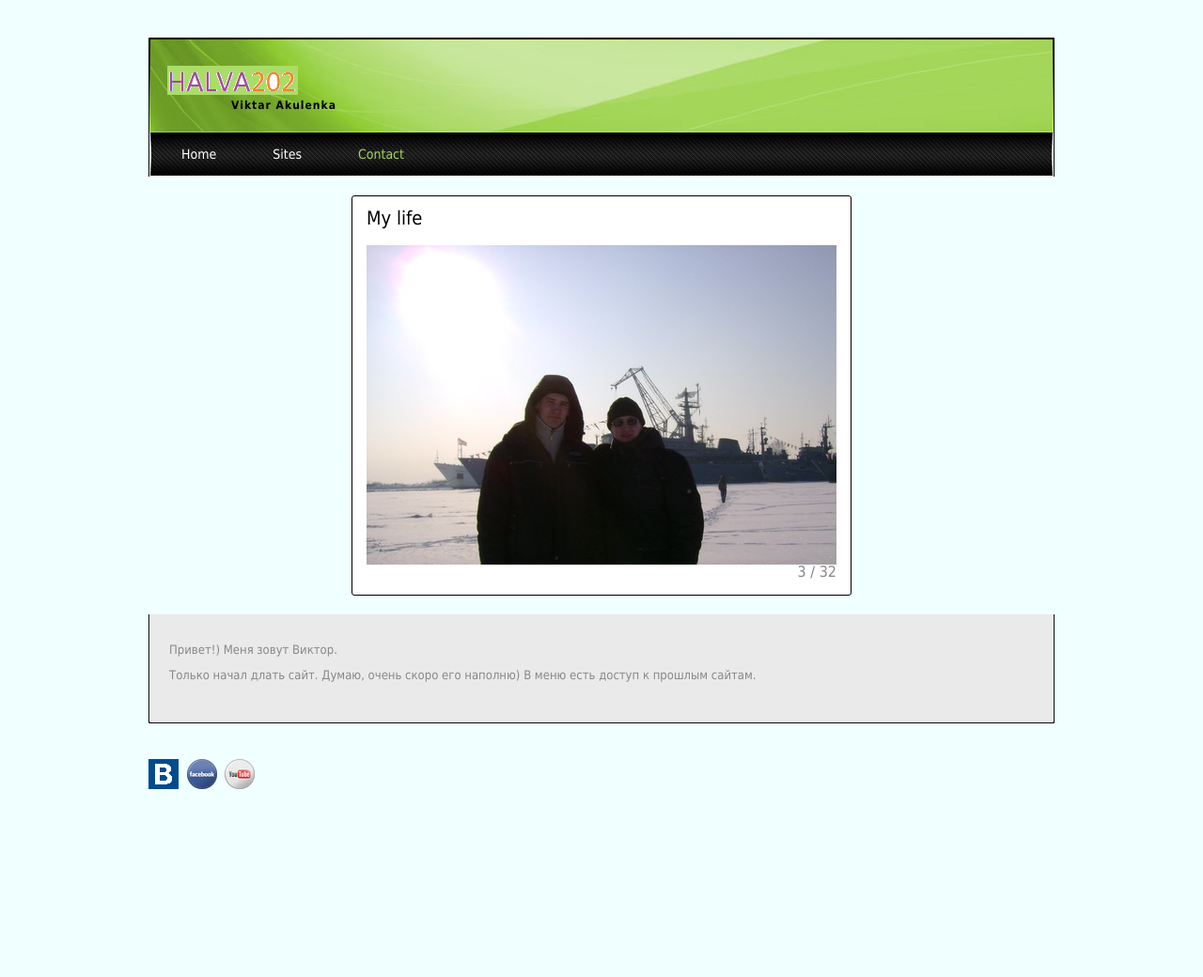
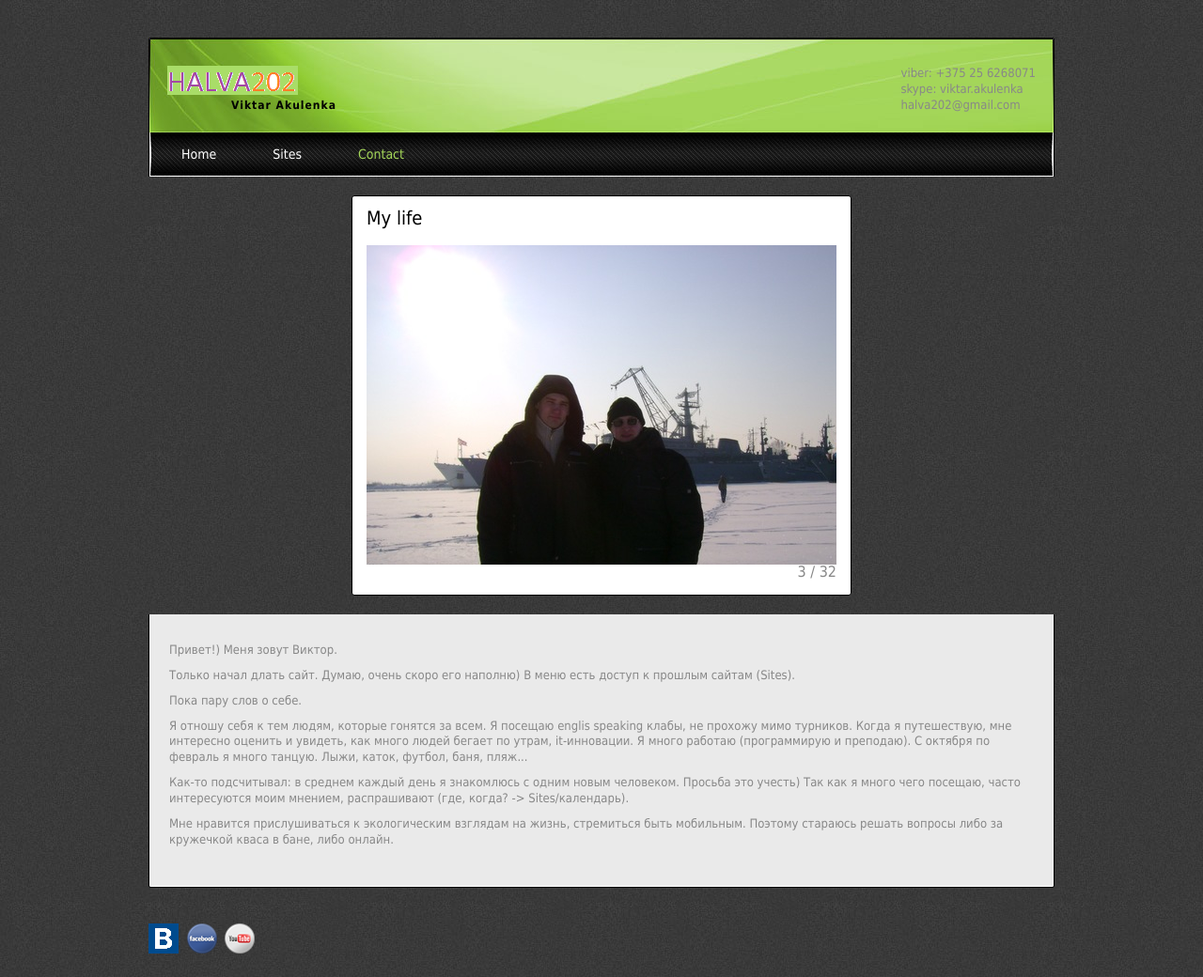
Before and after one commit to halva202/halva202.github.io, a PHP site: page / in a window 1280 px wide. Shown: the whole page at 94% size. Before the commit the page ends 840 px from the top, so only its background shows below. Run offline with PHP 8.4, Linux system fonts and the light colour scheme.

Commit message:
added some menu, upgrade of first page

```diff
--- a/css/templatemo_style.css
+++ b/css/templatemo_style.css
@@ -10,7 +10,7 @@ body {
 	font-size: 13px;
 	line-height: 1.3em;
 	background-color: #F0FFFF;
-	/* background-image: url(../images/templatemo_body.jpg); */
+	background-image: url(../images/templatemo_body.jpg);
 	background-repeat: repeat;
 }
 
--- a/index.html
+++ b/index.html
@@ -64,6 +64,11 @@
         <div id="site_title">
         	<h1><a href="http://halva202.github.io/">Viktar Akulenka</a></h1>
         </div>
+		<div id="templatemo_search">
+            viber: +375 25 6268071 <br>
+			skype: viktar.akulenka <br>
+			halva202@gmail.com
+        </div>
         <!-- <div id="templatemo_search">
             <form action="#" method="get">
               <input type="text" value="Search" name="keyword" id="keyword" title="keyword" onfocus="clearText(this)" onblur="clearText(this)" class="txt_field" />
@@ -76,9 +81,11 @@
     <div id="templatemo_menu" class="ddsmoothmenu">
         <ul>
             <li><a href="index.html">Home</a></li>
-            <li><a href="about.html">Sites</a>
+            <li><a href="">Sites</a>
                 <ul>
                     <li><a href="http://repetitor.github.io/" target="blank">репетитор</a></li>
+					<li><a href="http://cvr.by/" target="blank">создать, продвинуть сайт</a></li>
+                    <li><a href="https://calendar.yandex.ru/week?embed&private_token=bb07b200d6f883707f1f430e8dfad8b46dc5053d&tz_id=Europe/Minsk" target="blank">календарь</a></li>
                     <li><a href="http://viktarian.github.io/" target="blank">прошлый сайт-визитка</a></li>
                     <span></span>
                 </ul>
@@ -153,7 +160,11 @@
 
     <div id="templatemo_main">
 		<p>Привет!) Меня зовут Виктор.</p>
-		<p>Только начал длать сайт. Думаю, очень скоро его наполню) В меню есть доступ к прошлым сайтам.</p>
+		<p>Только начал длать сайт. Думаю, очень скоро его наполню) В меню есть доступ к прошлым сайтам (Sites).</p>
+		<p>Пока пару слов о себе.</p>
+		<p>Я отношу себя к тем людям, которые гонятся за всем. Я посещаю englis speaking клабы, не прохожу мимо турников. Когда я путешествую, мне интересно оценить и увидеть, как много людей бегает по утрам, it-инновации. Я много работаю (программирую и преподаю). С октября по февраль я много танцую. Лыжи, каток, футбол, баня, пляж...</p>
+		<p>Как-то подсчитывал: в среднем каждый день я знакомлюсь с одним новым человеком. Просьба это учесть) Так как я много чего посещаю, часто интересуются моим мнением, распрашивают (где, когда? -> Sites/календарь). </p>
+		<p> Мне нравится прислушиваться к экологическим взглядам на жизнь, стремиться быть мобильным. Поэтому стараюсь решать вопросы либо за кружечкой кваса в бане, либо онлайн.</p>
         <!-- <div class="col_4">
         	<img src="images/templatemo_image_01.png" alt="Image 01" class="image_frame_215" />
             <h3 class="fp_h3">Web Design</h3>
```
Also changed, not shown: contact.html (+7 -4 lines).
